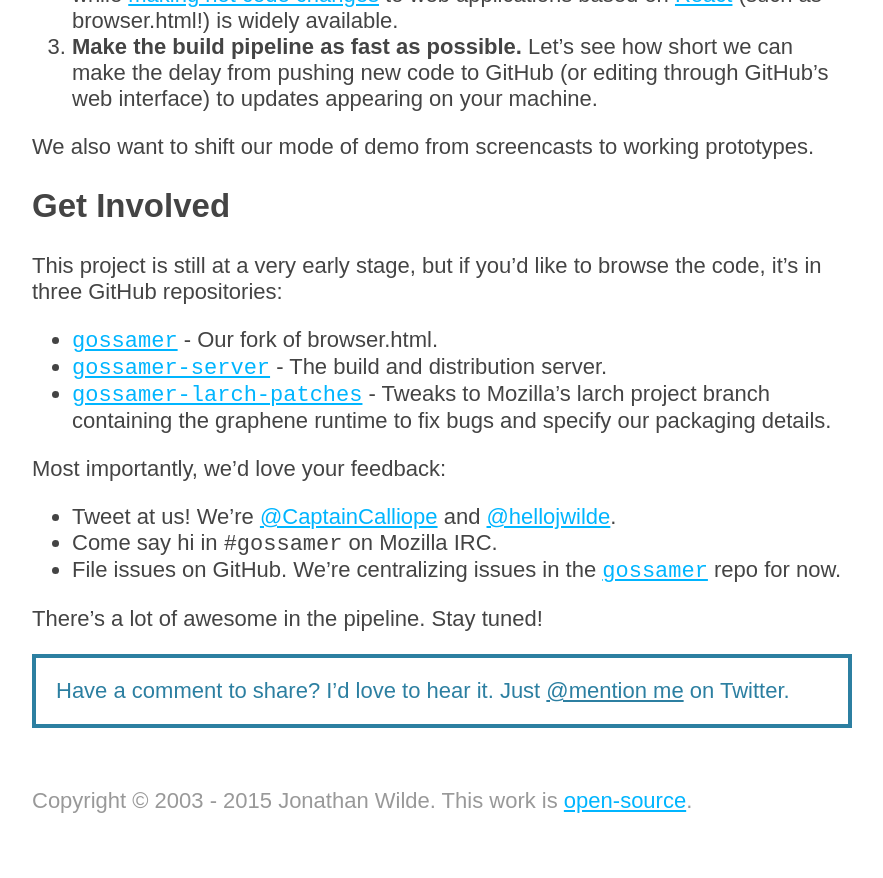
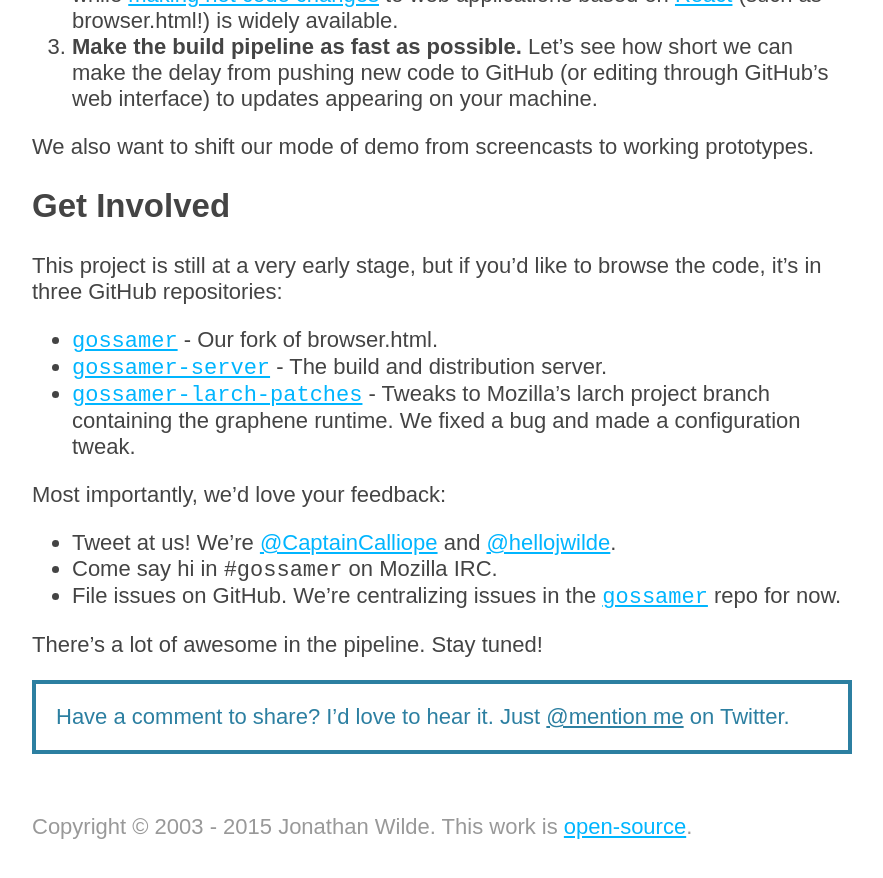
Before and after one commit to hellojwilde/hellojwilde.github.io, a Jekyll site: the page built from _posts/2015-07-02-gossamer.md, in a window 1280 px wide and 900 px high, scrolled down 4144 px. Shown: the top 878 px of the window, without its empty margins (198-1081 px from the left). Built offline with Jekyll 4.4.1, drawn with Linux system fonts in a browser that asks for light colours; comment, search, counter and statistics services are not loaded.

Commit message:
Tidy wording.

```diff
--- a/_posts/2015-07-02-gossamer.md
+++ b/_posts/2015-07-02-gossamer.md
@@ -87,7 +87,7 @@
 
 - [`gossamer`](https://github.com/hellojwilde/gossamer) - Our fork of browser.html.
 - [`gossamer-server`](https://github.com/hellojwilde/gossamer-server) - The build and distribution server.
-- [`gossamer-larch-patches`](https://github.com/hellojwilde/gossamer-larch-patches) - Tweaks to Mozilla's larch project branch containing the graphene runtime to fix bugs and specify our packaging details.
+- [`gossamer-larch-patches`](https://github.com/hellojwilde/gossamer-larch-patches) - Tweaks to Mozilla's larch project branch containing the graphene runtime. We fixed a bug and made a configuration tweak.
 
 Most importantly, we'd love your feedback:
 
```
